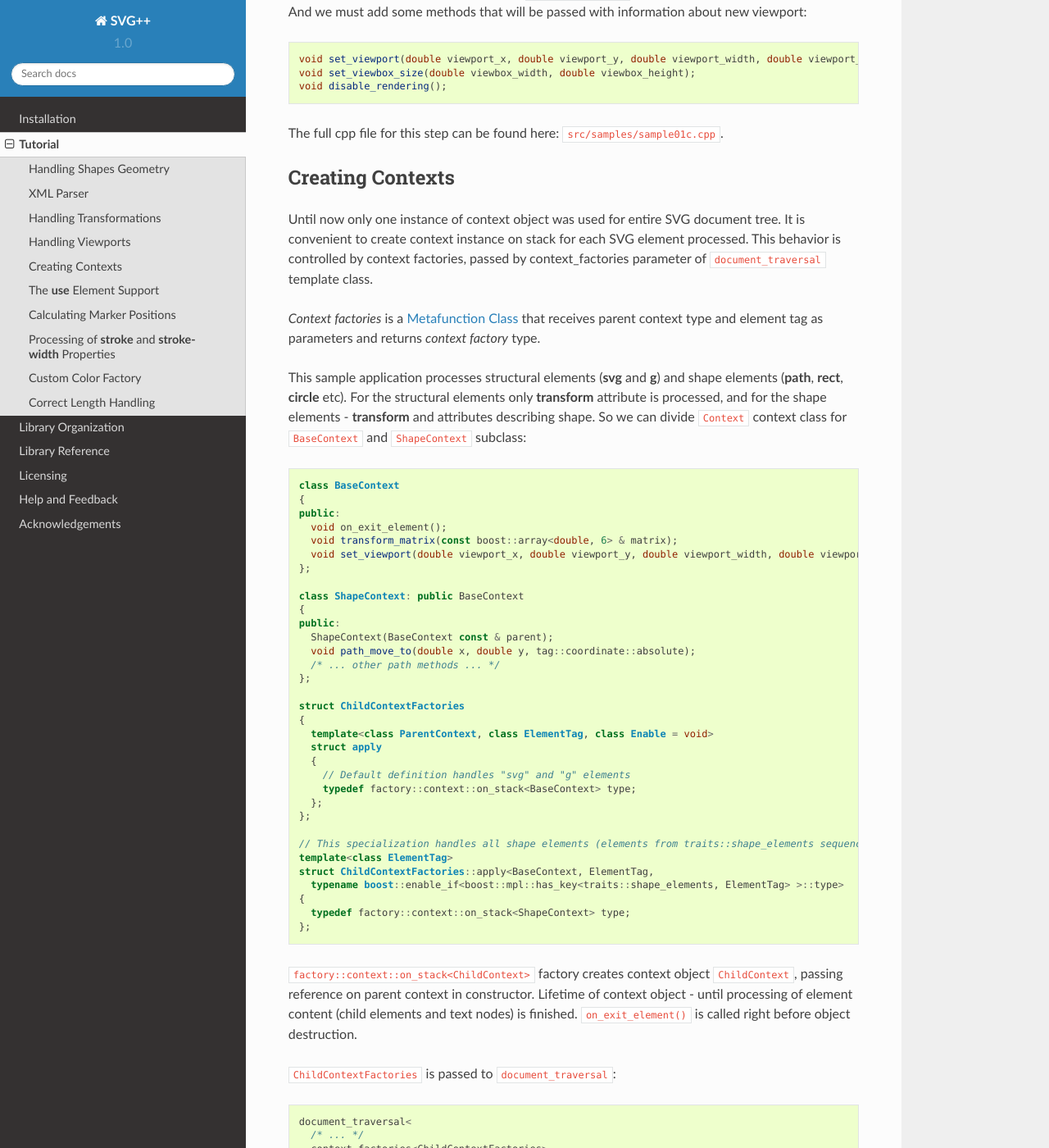
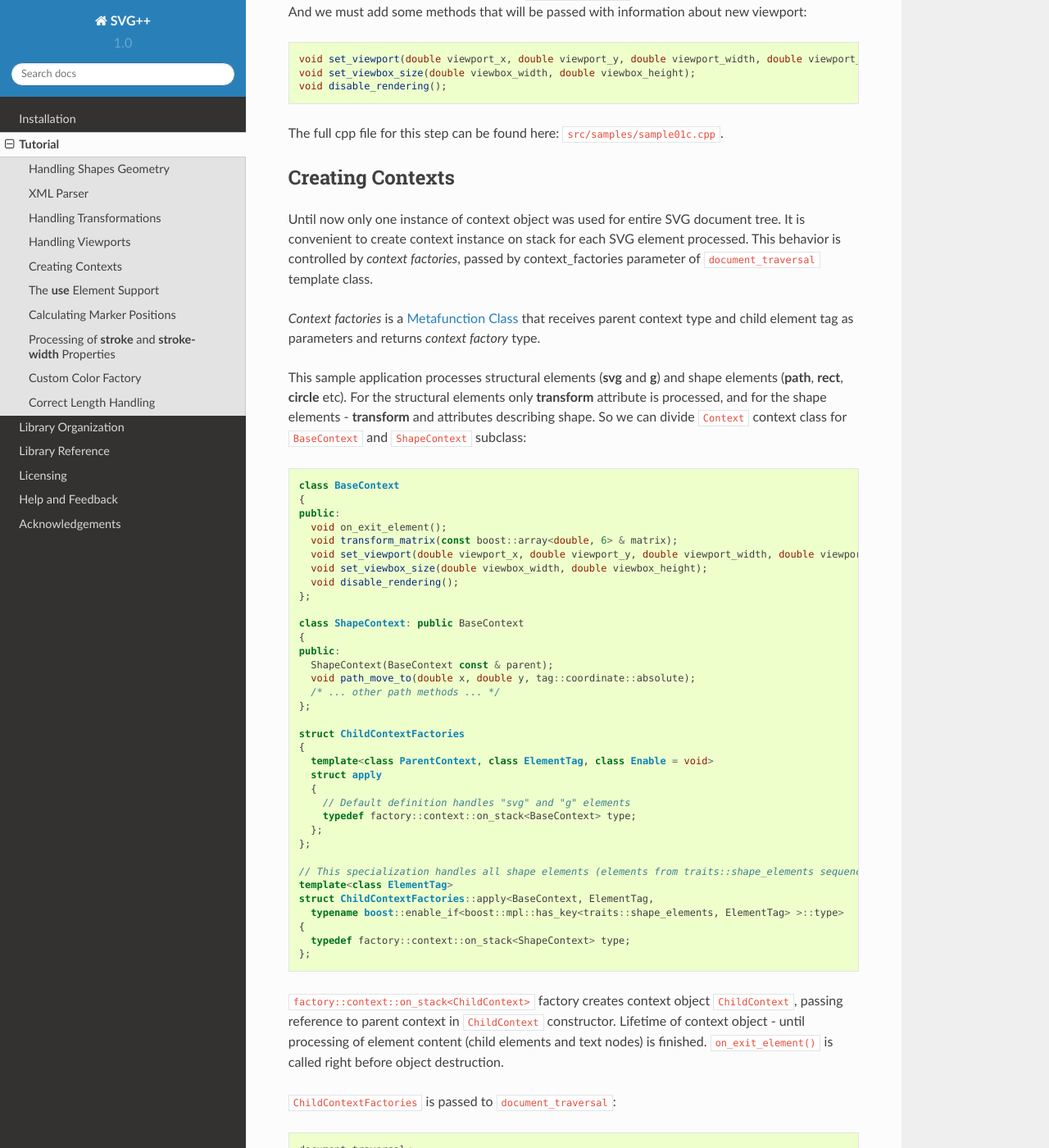
Before and after one commit to svgpp/svgpp, a Sphinx documentation site: the page built from doc/sphinx/lesson01.rst, in a window 1280 px wide and 1400 px high, scrolled down 4662 px. Shown: the whole window at 82% size. Built offline with Sphinx 7.4.7 and the Read the Docs theme 2.0.0, drawn with Linux system fonts in a browser that asks for light colours; pages that are not in the unit, such as notebooks, are missing from menus; some of the changed text lies outside the part shown.

Commit message:
Some fixes

```diff
--- a/doc/sphinx/lesson01.rst
+++ b/doc/sphinx/lesson01.rst
@@ -112,9 +112,9 @@
 
 SVG++ by default (see :ref:`Path Policy <path_policy>` for details):
 
-- converts relative coordinates with absolute ones
-- commands for horizontal and vertical lines (**H**, **h**, **V**, **v**) converts to calls to ``path_line_to`` with two coordinates
-- shorthand/smooth curveto and shorthand/smooth quadratic Bézier curveto replaces with calls with full parameters list
+- converts relative coordinates to absolute ones;
+- commands for horizontal and vertical lines (**H**, **h**, **V**, **v**) converts to calls to ``path_line_to`` with two coordinates;
+- shorthand/smooth curveto and shorthand/smooth quadratic Bézier curveto replaces with calls with full parameters list.
 
 SVG++ by default converts `basic shapes <http://www.w3.org/TR/SVG11/shapes.html>`_ to path
 (see :ref:`Basic Shapes Policy <basic_shapes>` for details).
@@ -216,10 +215,10 @@
 
 Until now only one instance of context object was used for entire SVG document tree.
 It is convenient to create context instance on stack for each SVG element processed.
-This behavior is controlled by context factories, passed by :ref:`context_factories <context_factories>`
+This behavior is controlled by *context factories*, passed by :ref:`context_factories <context_factories>`
 parameter of ``document_traversal`` template class.
 
-*Context factories* is a `Metafunction Class`_ that receives parent context type and element tag as parameters
+*Context factories* is a `Metafunction Class`_ that receives parent context type and child element tag as parameters
 and returns *context factory* type.
 
 This sample application processes structural elements (**svg** and **g**) and shape elements (**path**, **rect**, **circle** etc).
@@ -234,6 +233,8 @@
     void on_exit_element();
     void transform_matrix(const boost::array<double, 6> & matrix);
     void set_viewport(double viewport_x, double viewport_y, double viewport_width, double viewport_height);
+    void set_viewbox_size(double viewbox_width, double viewbox_height);
+    void disable_rendering();
   };
 
   class ShapeContext: public BaseContext
@@ -263,7 +264,7 @@
   };
 
 ``factory::context::on_stack<ChildContext>`` factory creates context object ``ChildContext``, passing reference
-on parent context in constructor.
+to parent context in ``ChildContext`` constructor.
 Lifetime of context object - until processing of element content (child elements and text nodes) is finished.
 ``on_exit_element()`` is called right before object destruction.
 
@@ -285,7 +286,7 @@
 
 To add support for **use** in our sample we:
 
-  * Add ``tag::element::use_`` to the list of processed elements , and ``tag::attribute::xlink::href`` to
+  * Add ``tag::element::use_`` to the list of processed elements, and ``tag::attribute::xlink::href`` to
     the list of processed attributes  (**x**, **y**, **width** and **height** already included through ``traits::viewport_attributes``).
   * Create context class ``UseContext`` to be used for **use** element, that will
     collect **x**, **y**, **width**, **height** and **xlink:href** attributes values.
@@ -313,7 +314,7 @@
     markers_policy<policy::markers::calculate_always>
   > /* ... */
 
-Now adding *Marker Events* method to ``ShapeContext``::
+Then add *Marker Events* method to ``ShapeContext``::
 
   void marker(marker_vertex v, double x, double y, double directionality, unsigned marker_index);
 
@@ -371,7 +372,7 @@
 Custom Color Factory
 ^^^^^^^^^^^^^^^^^^^^^^^^^^^^^^
 
-Suppose that default SVG++ color presentation as 8 bit per channel RGB packed in ``int`` doesn't suit our needs.
+Suppose that default SVG++ color presentation as 8 bit per channel RGB value packed in ``int`` doesn't suit our needs.
 We prefer to use some custom type, e.g. ``boost::tuple`` (same as C++11 ``std::tuple``)::
 
   typedef boost::tuple<unsigned char, unsigned char, unsigned char> color_t;
@@ -412,8 +413,8 @@
     is only called by ourselves from ``loadSvg`` function).
   * Add ``length_factory_`` field and access function. ``length_factory_`` settings (resolution, viewport size)
     will be passed to child contexts in copy constructor.
-  * In ``BaseContext::set_viewport`` method add passing *viewport* size to *Length Factory*.
-  * Set :ref:`Length Policy <length-section>`, that will ask context for *Length Factory* instance::
+  * In ``BaseContext::set_viewport`` and ``BaseContext::set_viewbox_size`` methods pass *viewport* size to the *Length Factory*.
+  * Set :ref:`Length Policy <length-section>`, that will ask ``BaseContext`` class for *Length Factory* instance::
 
       document_traversal<
         /* ... */
@@ -438,6 +439,11 @@
       length_factory_.set_viewport_size(viewport_width, viewport_height);
     }
 
+    void set_viewbox_size(double viewbox_width, double viewbox_height)
+    {
+      length_factory_.set_viewport_size(viewbox_width, viewbox_height);
+    }
+
     // Length Policy interface
     typedef factory::length::unitless<> length_factory_type;
 
@@ -475,7 +481,7 @@
         tag::attribute::viewBox,
         tag::attribute::preserveAspectRatio,
         // ... notify library, that all viewport attributes that are present was loaded.
-        // It will result in call to BaseContext::set_viewport
+        // It will result in call to BaseContext::set_viewport and BaseContext::set_viewbox_size
         notify_context<tag::event::after_viewport_attributes>
       >::type,
       boost::mpl::empty_sequence
@@ -487,4 +493,5 @@
     attribute_traversal_policy<AttributeTraversal>
   > /* ... */;
 
-Now we are sure that ``BaseContext::set_viewport`` will be called before other attributes are processed.
+Now we are sure that ``BaseContext::set_viewport`` (and ``BaseContext::set_viewbox_size``)
+will be called before other attributes are processed.
--- a/doc/sphinx/overview.rst
+++ b/doc/sphinx/overview.rst
@@ -11,7 +11,7 @@
 passing *context* and parsed values as arguments.
 
 *Events Policies* (*Value Events Policy*, *Transform Events Policy*, *Path Events Policy* etc)
-sets *context* type.
+know how to pass value to corresponding *context* type.
 Default *Events Policies* treats *context* as an object, calling its methods.
 
 
```
Also changed, not shown: other parts of doc/sphinx/lesson01.rst (+7 -8 lines), other parts of doc/sphinx/overview.rst (+2 -2 lines), 2 other files.
